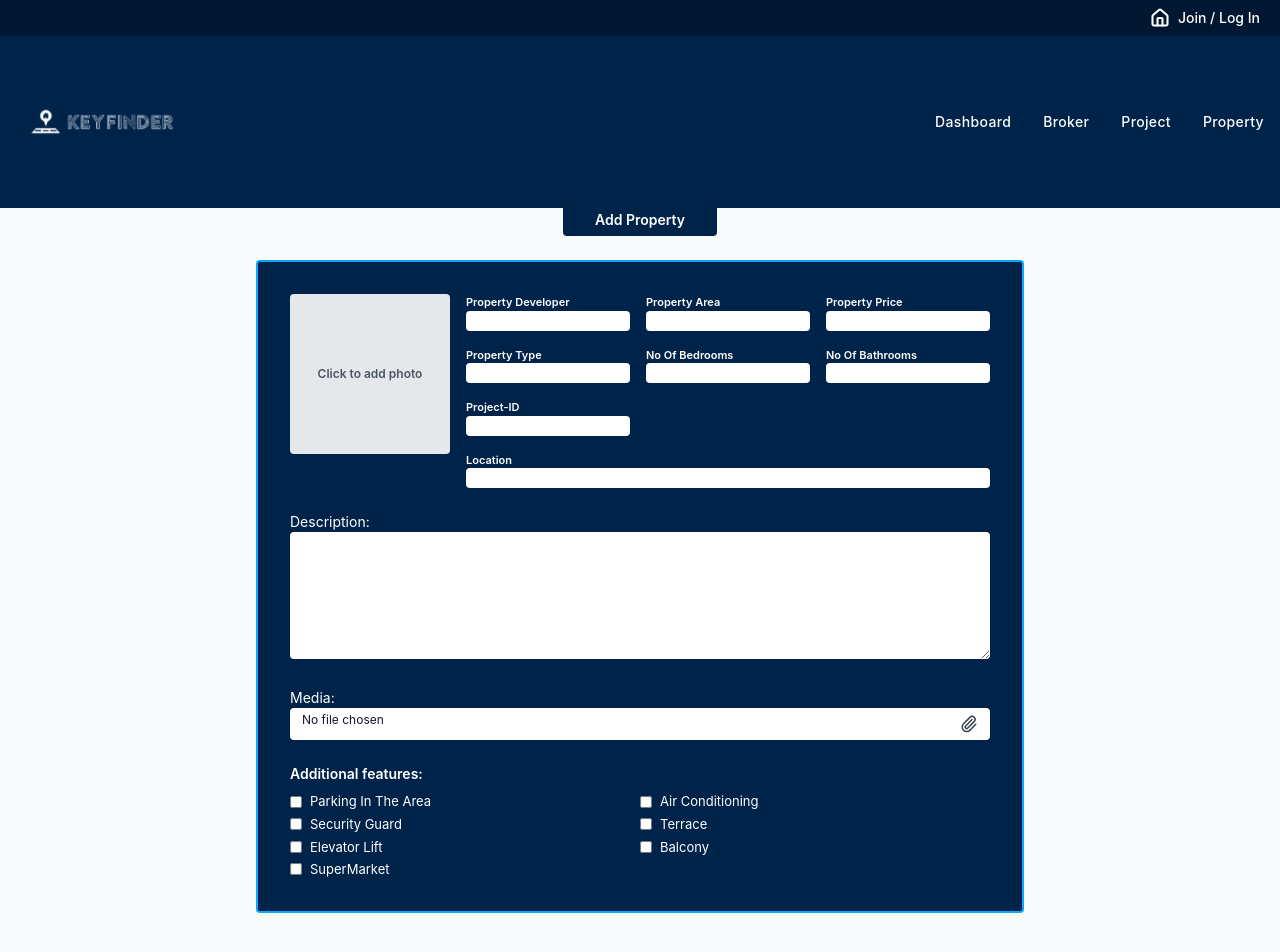
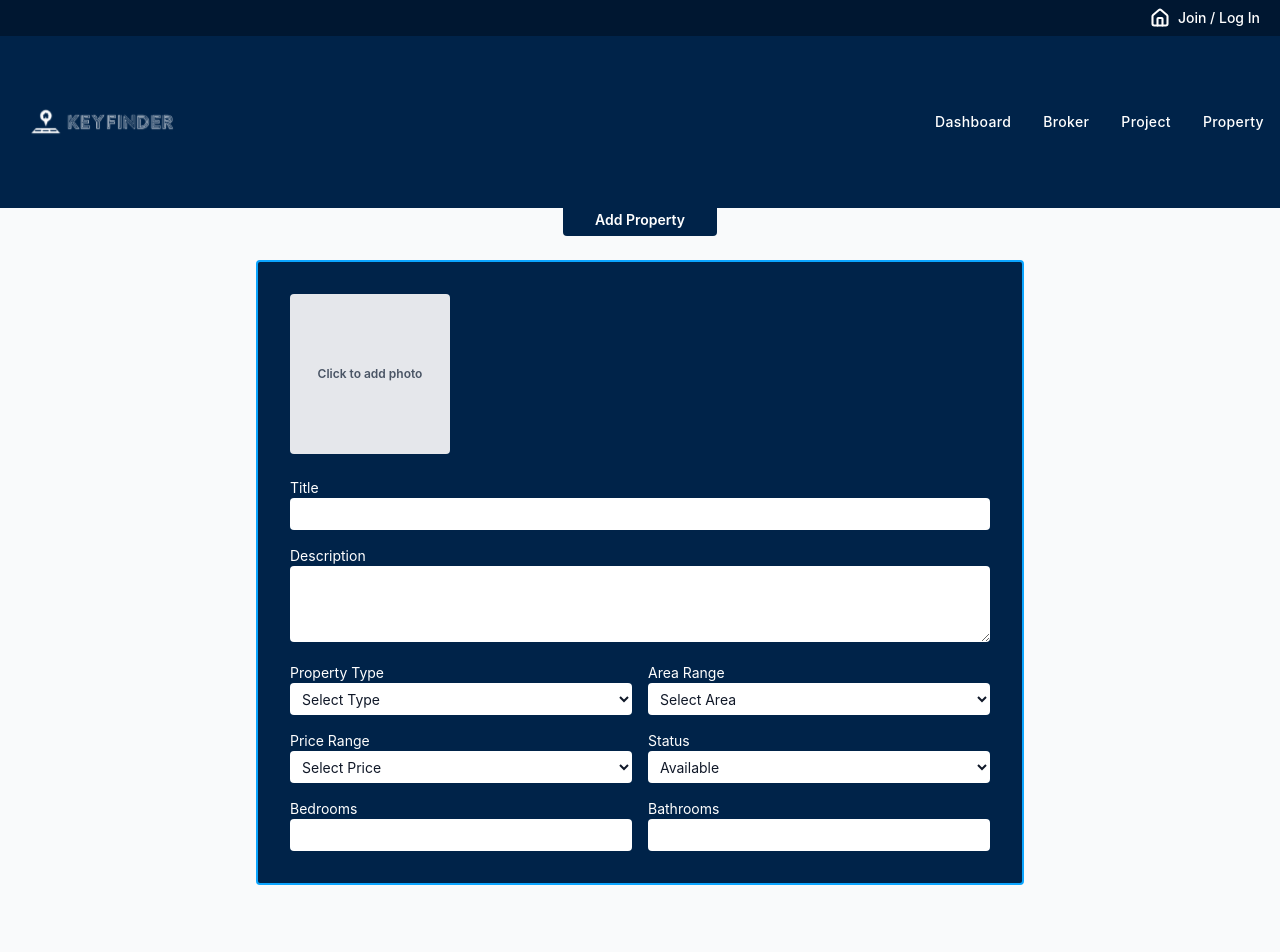
Before and after one commit to David8-0/Admin-Website, a React (Vite) app: page /add-property in a window 1280 px wide. Shown: the top 952 px of the page. Built offline with nearby package versions, Linux system fonts and the light colour scheme.

Commit message:
ui of add property

```diff
--- a/src/pages/AddProperty/addproperty.jsx
+++ b/src/pages/AddProperty/addproperty.jsx
@@ -1,8 +1,8 @@
 // src/components/AddProperty.jsx
 import React, { useState } from "react";
-import { Paperclip } from "lucide-react";
 import { useNavigate } from "react-router-dom";
 import Swal from "sweetalert2";
+import { PROPERTY_TYPES, AREA_RANGES, PRICE_RANGES, PROPERTY_STATUS } from "../../../utils/constants";
 
 const NAVY = "#002349";
 const BORDER_BLUE = "#0BA5FF";
@@ -11,74 +11,88 @@ export default function AddProperty() {
   const navigate = useNavigate();
 
   const [form, setForm] = useState({
-    developer: "",
-    area: "",
-    price: "",
+    title: "",
+    description: "",
     type: "",
-    beds: "",
-    baths: "",
-    location: "",
-    description: "",
-    media: null,
-    features: [],
-    thumbnail: null,
+    areaRange: "",
+    priceRange: "",
+    status: "available",
+    bedrooms: "",
+    bathrooms: "",
+    images: null,
   });
-
-  const featureList = [
-    "Parking In The Area",
-    "Air Conditioning",
-    "Security Guard",
-    "Terrace",
-    "Elevator Lift",
-    "Balcony",
-    "SuperMarket",
-  ];
 
   const handleChange = ({ target: { name, value } }) =>
     setForm((prev) => ({ ...prev, [name]: value }));
 
-  const toggleFeature = (feat) =>
-    setForm((prev) => ({
-      ...prev,
-      features: prev.features.includes(feat)
-        ? prev.features.filter((f) => f !== feat)
-        : [...prev.features, feat],
-    }));
+  const handleFile = (e) => {
+    const files = Array.from(e.target.files);
+    if (files.length === 0) return;
 
-  const handleFile = (e, key) => {
-    const file = e.target.files[0];
-    if (!file) return;
+    // Check if all files are images
+    const invalidFiles = files.filter(file => !file.type.startsWith('image/'));
+    if (invalidFiles.length > 0) {
+      Swal.fire({
+        icon: "error",
+        title: "Invalid file type",
+        text: "Please upload only image files (JPEG, PNG, etc.)",
+        confirmButtonColor: NAVY,
+      });
+      return;
+    }
+
+    // Read all files
+    const readers = files.map(file => {
+      return new Promise((resolve) => {
         const reader = new FileReader();
-    reader.onloadend = () =>
-      setForm((prev) => ({ ...prev, [key]: reader.result }));
+        reader.onloadend = () => resolve(reader.result);
         reader.readAsDataURL(file);
+      });
+    });
+
+    // Update form with all images
+    Promise.all(readers).then(results => {
+      setForm(prev => ({ ...prev, images: results }));
+    });
   };
 
   const handleSubmit = (e) => {
     e.preventDefault();
 
-    // Required text fields
+    // Required fields
     const required = [
-      "developer",
-      "area",
-      "price",
+      "title",
+      "description",
       "type",
-      "beds",
-      "baths",
-      "location",
-      "description",
+      "areaRange",
+      "priceRange",
+      "bedrooms",
+      "bathrooms",
     ];
 
     // Check empties
     const missing = required.filter((key) => !form[key]?.toString().trim());
-    if (missing.length > 0 || !form.thumbnail) {
+    if (missing.length > 0) {
       return Swal.fire({
         icon: "error",
         title: "Incomplete information",
-        text: "Please complete all fields and add a thumbnail.",
+        text: "Please complete all required fields.",
         confirmButtonColor: NAVY,
       });
     }
+
+    // Log form values
+    console.log('Form Values:', {
+      title: form.title,
+      description: form.description,
+      type: form.type,
+      areaRange: form.areaRange,
+      priceRange: form.priceRange,
+      status: form.status,
+      bedrooms: form.bedrooms,
+      bathrooms: form.bathrooms,
+      images: form.images
+    });
 
     // Save to localStorage
     const existing = JSON.parse(localStorage.getItem("properties") || "[]");
@@ -106,7 +120,7 @@ export default function AddProperty() {
         {/* top ribbon */}
         <div className="flex justify-center">
           <span
-            className=" rounded px-8 py-[6px] text-sm font-semibold text-white -mt-1"
+            className="rounded px-8 py-[6px] text-sm font-semibold text-white -mt-1"
             style={{ backgroundColor: NAVY }}
           >
             Add Property
@@ -120,14 +134,13 @@ export default function AddProperty() {
           className="mx-auto mt-6 w-[90%] max-w-3xl rounded border-2 p-6 sm:p-8"
           style={{ borderColor: BORDER_BLUE, backgroundColor: NAVY }}
         >
-          {/* thumbnail + fields */}
-          <div className="grid gap-4 sm:grid-cols-[160px_1fr]">
           {/* image picker */}
+          <div className="mb-6">
             <label className="group relative block h-40 w-40 overflow-hidden rounded">
-              {form.thumbnail ? (
+              {form.images ? (
                 <img
-                  src={form.thumbnail}
-                  alt="thumbnail"
+                  src={form.images[0]}
+                  alt="property"
                   className="h-full w-full object-cover"
                 />
               ) : (
@@ -137,92 +150,136 @@ export default function AddProperty() {
               )}
               <input
                 type="file"
-                accept="image/*"
+                accept="image/jpeg,image/png,image/jpg,image/gif"
                 className="absolute inset-0 cursor-pointer opacity-0"
-                onChange={(e) => handleFile(e, "thumbnail")}
+                onChange={handleFile}
+                multiple={true}
               />
             </label>
+          </div>
 
-            {/* six small inputs + location */}
-            <div className="grid grid-cols-2 gap-4 text-[11px] font-semibold text-white md:grid-cols-3">
-              {[
-                ["Property Developer", "developer"],
-                ["Property Area", "area"],
-                ["Property Price", "price"],
-                ["Property Type", "type"],
-                ["No Of Bedrooms", "beds"],
-                ["No Of Bathrooms", "baths"],
-                ["Project-ID", "ID"],
-              ].map(([label, name]) => (
-                <div key={name} className="space-y-[2px]">
-                  <label htmlFor={name}>{label}</label>
+          {/* form fields */}
+          <div className="grid gap-4 text-sm text-white">
+            <div className="space-y-[2px]">
+              <label htmlFor="title">Title</label>
               <input
-                    id={name}
-                    name={name}
-                    value={form[name]}
+                id="title"
+                name="title"
+                value={form.title}
                 onChange={handleChange}
-                    className="h-5 w-full rounded bg-white px-2 text-[10px] text-gray-900 outline-none"
+                className="h-8 w-full rounded bg-white px-2 text-gray-900 outline-none"
               />
             </div>
-              ))}
-              <div className="col-span-2 md:col-span-3 space-y-[2px]">
-                <label htmlFor="location">Location</label>
-                <input
-                  id="location"
-                  name="location"
-                  value={form.location}
-                  onChange={handleChange}
-                  className="h-5 w-full rounded bg-white px-2 text-[10px] text-gray-900 outline-none"
-                />
-              </div>
-            </div>
-          </div>
 
-          {/* description */}
-          <div className="mt-6 space-y-[2px] text-sm text-white">
-            <label htmlFor="description">Description:</label>
+            <div className="space-y-[2px]">
+              <label htmlFor="description">Description</label>
               <textarea
                 id="description"
                 name="description"
-              rows={6}
                 value={form.description}
                 onChange={handleChange}
-              className="w-full rounded bg-white p-2 text-[13px] text-gray-900 outline-none"
+                rows={3}
+                className="w-full rounded bg-white p-2 text-gray-900 outline-none"
               />
             </div>
 
-          {/* media upload */}
-          <div className="mt-6 space-y-[2px] text-sm text-white">
-            <label>Media:</label>
-            <div className="relative">
+            <div className="grid grid-cols-2 gap-4">
+              <div className="space-y-[2px]">
+                <label htmlFor="type">Property Type</label>
+                <select
+                  id="type"
+                  name="type"
+                  value={form.type}
+                  onChange={handleChange}
+                  className="h-8 w-full rounded bg-white px-2 text-gray-900 outline-none"
+                >
+                  <option value="">Select Type</option>
+                  {Object.entries(PROPERTY_TYPES).map(([key, value]) => (
+                    <option key={key} value={key}>
+                      {value}
+                    </option>
+                  ))}
+                </select>
+              </div>
+
+              <div className="space-y-[2px]">
+                <label htmlFor="areaRange">Area Range</label>
+                <select
+                  id="areaRange"
+                  name="areaRange"
+                  value={form.areaRange}
+                  onChange={handleChange}
+                  className="h-8 w-full rounded bg-white px-2 text-gray-900 outline-none"
+                >
+                  <option value="">Select Area</option>
+                  {Object.entries(AREA_RANGES).map(([key, value]) => (
+                    <option key={key} value={key}>
+                      {value}
+                    </option>
+                  ))}
+                </select>
+              </div>
+
+              <div className="space-y-[2px]">
+                <label htmlFor="priceRange">Price Range</label>
+                <select
+                  id="priceRange"
+                  name="priceRange"
+                  value={form.priceRange}
+                  onChange={handleChange}
+                  className="h-8 w-full rounded bg-white px-2 text-gray-900 outline-none"
+                >
+                  <option value="">Select Price</option>
+                  {Object.entries(PRICE_RANGES).map(([key, value]) => (
+                    <option key={key} value={key}>
+                      {value}
+                    </option>
+                  ))}
+                </select>
+              </div>
+
+              <div className="space-y-[2px]">
+                <label htmlFor="status">Status</label>
+                <select
+                  id="status"
+                  name="status"
+                  value={form.status}
+                  onChange={handleChange}
+                  className="h-8 w-full rounded bg-white px-2 text-gray-900 outline-none"
+                >
+                  {Object.entries(PROPERTY_STATUS).map(([key, value]) => (
+                    <option key={key} value={key}>
+                      {value}
+                    </option>
+                  ))}
+                </select>
+              </div>
+
+              <div className="space-y-[2px]">
+                <label htmlFor="bedrooms">Bedrooms</label>
                 <input
-                type="file"
-                accept="*/*"
-                onChange={(e) => handleFile(e, "media")}
-                className="h-8 w-full rounded bg-white px-3 py-[3px] text-[12px] text-gray-900 outline-none file:hidden"
-              />
-              <Paperclip
-                size={18}
-                className="absolute right-3 top-1/2 -translate-y-1/2 text-gray-700"
+                  id="bedrooms"
+                  name="bedrooms"
+                  type="number"
+                  min="1"
+                  value={form.bedrooms}
+                  onChange={handleChange}
+                  className="h-8 w-full rounded bg-white px-2 text-gray-900 outline-none"
                 />
               </div>
+
+              <div className="space-y-[2px]">
+                <label htmlFor="bathrooms">Bathrooms</label>
+                <input
+                  id="bathrooms"
+                  name="bathrooms"
+                  type="number"
+                  min="1"
+                  value={form.bathrooms}
+                  onChange={handleChange}
+                  className="h-8 w-full rounded bg-white px-2 text-gray-900 outline-none"
+                />
               </div>
-
-          {/* features checklist */}
-          <div className="mt-6 text-sm text-white">
-            <p className="mb-2 font-semibold">Additional features:</p>
-            <div className="grid grid-cols-2 gap-y-1 text-[13px]">
-              {featureList.map((feat) => (
-                <label key={feat} className="flex items-center gap-2">
-                  <input
-                    type="checkbox"
-                    checked={form.features.includes(feat)}
-                    onChange={() => toggleFeature(feat)}
-                    className="h-3 w-3 accent-white"
-                  />
-                  <span>{feat}</span>
-                </label>
-              ))}
             </div>
           </div>
         </form>
```
Lines whose indentation alone changed are shown as unchanged.
